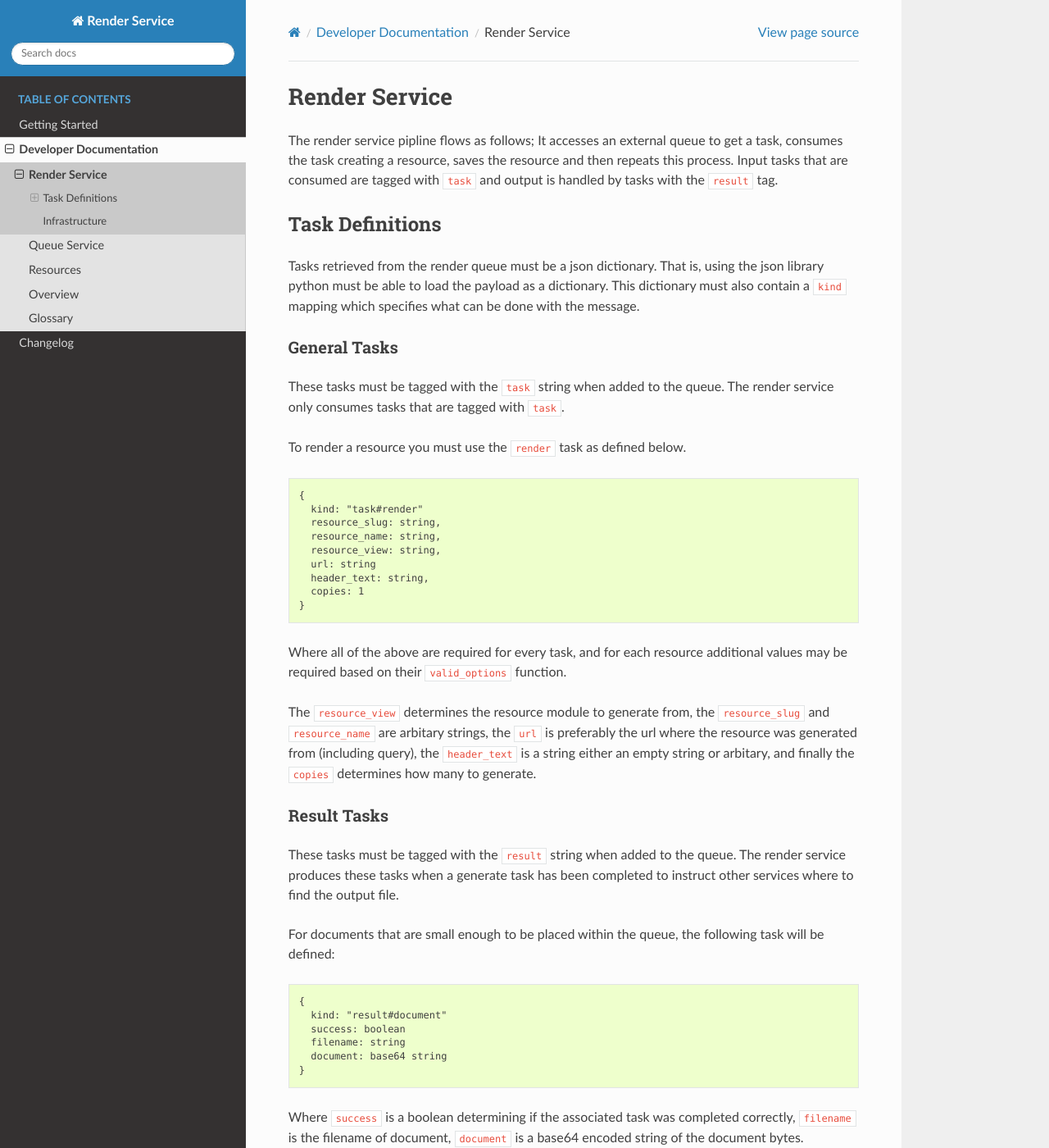
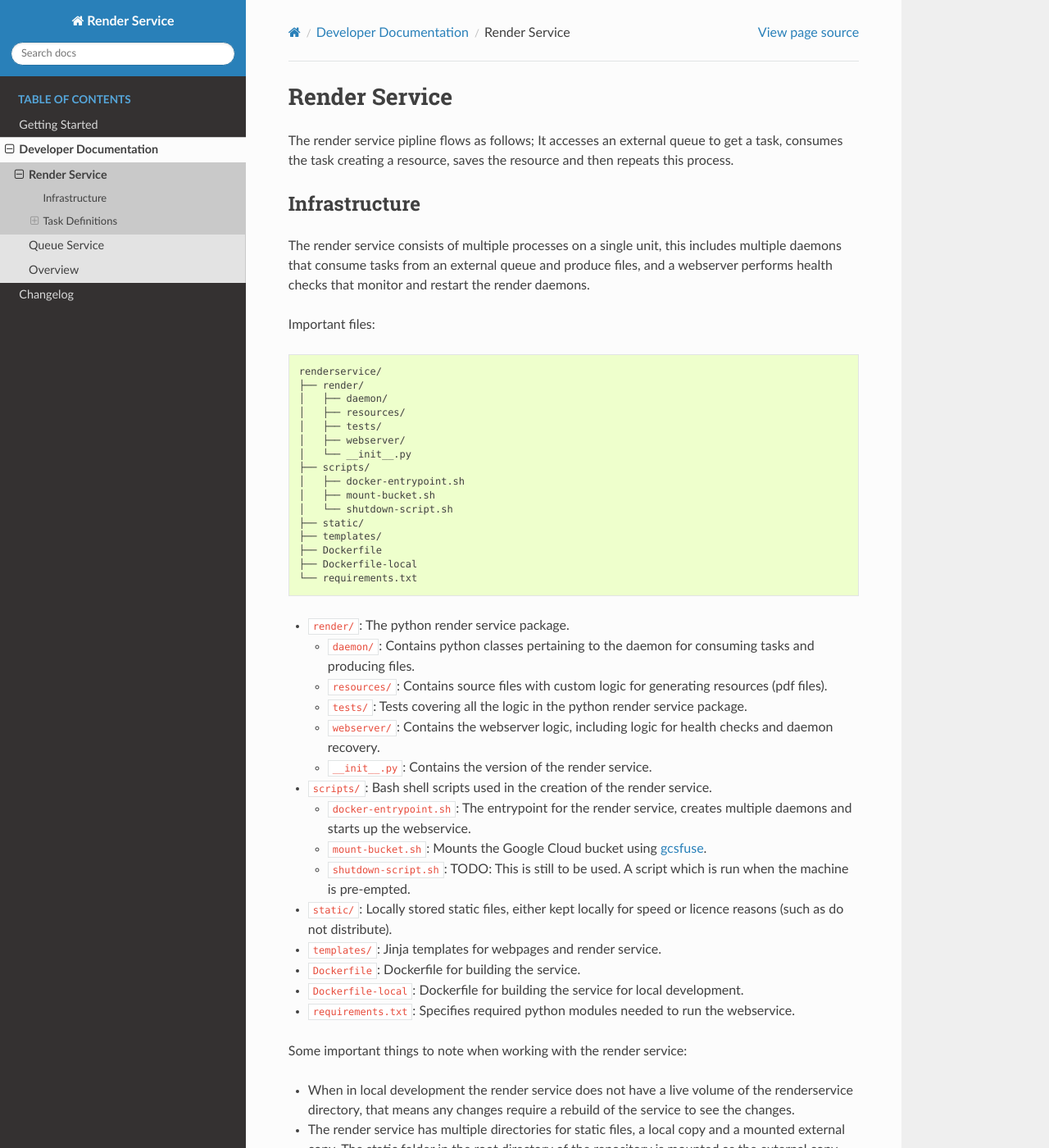
Before and after one commit to uccser/render, a Sphinx documentation site: the page built from docs/source/developer/render.rst, in a window 1280 px wide and 1400 px high. Shown: the whole window at 82% size. Built offline with Sphinx 7.4.7 and the Read the Docs theme 2.0.0, drawn with Linux system fonts in a browser that asks for light colours; the version number could not be read and is left out; some of the changed text lies outside the part shown.

Commit message:
Tweaked render docs

```diff
--- a/docs/source/developer/index.rst
+++ b/docs/source/developer/index.rst
@@ -21,18 +20,8 @@ To avoid putting uneccessary load on the client, we do this using our "Render Se
 
 This system is split into two parts; the ``queueservice`` and the ``renderservice`` itself.
 
-The `queueservice` is essentially a temporary hack while we wait for the Google Task Queue v2 to be released, assuming it is suitable to run it localy.
+The ``queueservice`` is essentially a temporary hack while we wait for the Google Task Queue v2 to be released, assuming it is suitable to run it localy.
 It is responsible for recieving tasks from the ***SOMETHING*** and sending them to the ``renderservice`` while developing locally.
 
 The ``renderservice`` is the component that is actually responsible for generating resources based on tasks it recieves from the task queue.
-The ``renderserice`` also contains the resources used in the CS Unplugged project.
-
-
-Glossary
-=============================================================================
-
-Before reading these docs, these are the terms you'll want to familiarise yourself with:
-
-  - Task (our task and google task)
-    There are two kind of tasks, a task from Google and a task from us. The simplist way to differ between the two is our task is the payload of a Google task.
-  - Resource
+The ``renderserice`` also contains the logic for the resources used in the CS Unplugged project.
--- a/docs/source/developer/render.rst
+++ b/docs/source/developer/render.rst
@@ -1,19 +1,77 @@
 Render Service
 ##############################################################################
 
-The render service pipline flows as follows; It accesses an external queue to get a task, consumes the task creating a resource, saves the resource and then repeats this process. Input tasks that are consumed are tagged with :code:`task` and output is handled by tasks with the :code:`result` tag.
+The render service pipline flows as follows; It accesses an external queue to get a task, consumes the task creating a resource, saves the resource and then repeats this process.
+
+Infrastructure
+==============================================================================
+
+The render service consists of multiple processes on a single unit, this includes multiple daemons that consume tasks from an external queue and produce files, and a webserver performs health checks that monitor and restart the render daemons.
+
+Important files:
+
+.. code-block:: none
+
+  renderservice/
+  ├── render/
+  │   ├── daemon/
+  │   ├── resources/
+  │   ├── tests/
+  │   ├── webserver/
+  │   └── __init__.py
+  ├── scripts/
+  │   ├── docker-entrypoint.sh
+  │   ├── mount-bucket.sh
+  │   └── shutdown-script.sh
+  ├── static/
+  ├── templates/
+  ├── Dockerfile
+  ├── Dockerfile-local
+  └── requirements.txt
+
+
+- ``render/``: The python render service package.
+
+  - ``daemon/``: Contains python classes pertaining to the daemon for consuming tasks and producing files.
+  - ``resources/``: Contains source files with custom logic for generating resources (pdf files).
+  - ``tests/``: Tests covering all the logic in the python render service package.
+  - ``webserver/``: Contains the webserver logic, including logic for health checks and daemon recovery.
+  - ``__init__.py``: Contains the version of the render service.
+
+- ``scripts/``: Bash shell scripts used in the creation of the render service.
+
+  - ``docker-entrypoint.sh``: The entrypoint for the render service, creates multiple daemons and starts up the webservice.
+  - ``mount-bucket.sh``: Mounts the Google Cloud bucket using `gcsfuse <https://cloud.google.com/storage/docs/gcs-fuse>`_.
+  - ``shutdown-script.sh``: TODO: This is still to be used. A script which is run when the machine is pre-empted.
+
+- ``static/``: Locally stored static files, either kept locally for speed or licence reasons (such as do not distribute).
+- ``templates/``: Jinja templates for webpages and render service.
+- ``Dockerfile``: Dockerfile for building the service.
+- ``Dockerfile-local``: Dockerfile for building the service for local development.
+- ``requirements.txt``: Specifies required python modules needed to run the webservice.
+
+Some important things to note when working with the render service:
+
+- When in local development the render service does not have a live volume of the renderservice directory, that means any changes require a rebuild of the service to see the changes.
+
+- The render service has multiple directories for static files, a local copy and a mounted external copy. The static folder in the root directory of the repository is mounted as the external copy when run locally.
+
+
 
 Task Definitions
 ==============================================================================
 
-Tasks retrieved from the render queue must be a json dictionary. That is, using the json library python must be able to load the payload as a dictionary. This dictionary must also contain a :code:`kind` mapping which specifies what can be done with the message.
+Tasks retrieved from the render queue must be a json dictionary.
+That is, using the json library, python must be able to load the payload as a dictionary.
+This dictionary must also contain a ``kind`` mapping which specifies what can be done with the message.
 
 General Tasks
 ------------------------------------------------------------------------------
 
-These tasks must be tagged with the :code:`task` string when added to the queue. The render service only consumes tasks that are tagged with :code:`task`.
+These tasks must be tagged with the ``task`` string when added to the queue.
+The render service only consumes tasks that are tagged with ``task``.
 
-To render a resource you must use the :code:`render` task as defined below.
+To render a resource you must use the ``render`` task as defined below.
 
 .. code-block:: none
 
@@ -27,13 +85,15 @@ To render a resource you must use the :code:`render` task as defined below.
     copies: 1
   }
 
-Where all of the above are required for every task, and for each resource additional values may be required based on their :code:`valid_options` function.
+Where all of the above are required for every task, and for each resource additional values may be required based on their ``valid_options`` function.
 
-The :code:`resource_view` determines the resource module to generate from, the :code:`resource_slug` and :code:`resource_name` are arbitary strings, the :code:`url` is preferably the url where the resource was generated from (including query), the :code:`header_text` is a string either an empty string or arbitary, and finally the :code:`copies` determines how many to generate.
+The ``resource_view`` determines the resource module to generate from, the ``resource_slug`` and ``resource_name`` are arbitary strings, the ``url`` is preferably the url where the resource was generated from (including query), the ``header_text`` is either an empty or arbitary string, and finally the ``copies`` determines how many to generate.
 
 Result Tasks
 ------------------------------------------------------------------------------
-These tasks must be tagged with the :code:`result` string when added to the queue. The render service produces these tasks when a generate task has been completed to instruct other services where to find the output file.
+
+These tasks must be tagged with the ``result`` string when added to the queue.
+The render service produces these tasks when a generate task has been completed to instruct other services where to find the output file.
 
 For documents that are small enough to be placed within the queue, the following task will be defined:
 
@@ -46,7 +106,7 @@ For documents that are small enough to be placed within the queue, the following
     document: base64 string
   }
 
-Where :code:`success` is a boolean determining if the associated task was completed correctly, :code:`filename` is the filename of document, :code:`document` is a base64 encoded string of the document bytes.
+Where ``success`` is a boolean determining if the associated task was completed correctly, ``filename`` is the filename of document, ``document`` is a base64 encoded string of the document bytes.
 
 Another possible result is the is a document that is saved externally and a url can be used to access it, these tasks are defined as follows:
 
@@ -58,59 +118,4 @@ Another possible result is the is a document that is saved externally and a url
     url: string
   }
 
-Where :code:`success` is a boolean determining if the associated task was completed correctly, and :code:`url` is the address to access the document.
-
-Infrastructure
-==============================================================================
-
-The render service consists of multiple processes on a single unit, this includes multiple daemons that consume tasks from an external queue and produce files, and a webserver performs health checks that monitor and restart the render daemons.
-
-Important files:
-
-.. code-block:: none
-
-  renderservice/
-  ├── render/
-  |   ├── daemon/
-  |   ├── resources/
-  |   ├── tests/
-  |   ├── webserver/
-  |   └── __init__.py
-  ├── scripts/
-  |   ├── docker-entrypoint.sh
-  |   ├── mount-bucket.sh
-  |   ├── pip-install.sh
-  |   └── shutdown-script.sh
-  ├── static/
-  ├── templates/
-  ├── Dockerfile
-  ├── Dockerfile-local
-  ├── requirements.txt
-
-
-- ``render/``: The python render service package.
-
-  + ``daemon/``: Contains python classes pertaining to the daemon for consuming tasks and producing files.
-  + ``resources/``: Contains source files with custom logic for generating resources (pdf files).
-  + ``tests/``: Tests covering all the logic in the python render service package.
-  + ``webserver/``: Contains the webserver logic, including logic for health checks and daemon recovery.
-  + ``__init__.py``: Contains the version of the render service.
-
-- ``scripts/``: Bash shell scripts used in the creation of the render service.
-
-  + ``docker-entrypoint.sh``: The entrypoint for the render service, creates multiple daemons and starts up the webservice.
-  + ``mount-bucket.sh``: Mounts the Google Cloud bucket using `gcsfuse <https://cloud.google.com/storage/docs/gcs-fuse>`_.
-  + ``pip-install.sh``: Installs a pip requirements file in a specific order.
-  + ``shutdown-script.sh``: TODO: This is still to be used. A script which is run when the machine is pre-empted.
-
-- ``static/``: Locally stored static files, either kept locally for speed or licence reasons (such as do not distribute).
-- ``templates/``: Jinja templates for webpages and render service.
-- ``Dockerfile``: Dockerfile for building the service.
-- ``Dockerfile-local``: Dockerfile for building the service for local development.
-- ``requirements.txt``: Specifies required python modules needed to run the webservice.
-
-Some important things to note when working with the render service:
-
-- When in local development the render service does not have a live volume of the renderservice directory, that mean any changes require a rebuild of the service to see the changes.
-
-- The render service has multiple directories for static files, a local copy and a mounted external copy. The static folder in the root directory of the repository is mounted as the external copy when run locally.
+Where ``success`` is a boolean determining if the associated task was completed correctly, and ``url`` is the address to access the document.
--- a/docs/source/developer/resource.rst
+++ /dev/null
@@ -1,2 +0,0 @@
-Resources
-##############################################################################
```
Also changed, not shown: other parts of docs/source/developer/index.rst (+0 -1 lines), docs/source/developer/queue.rst (+16 -12 lines).
